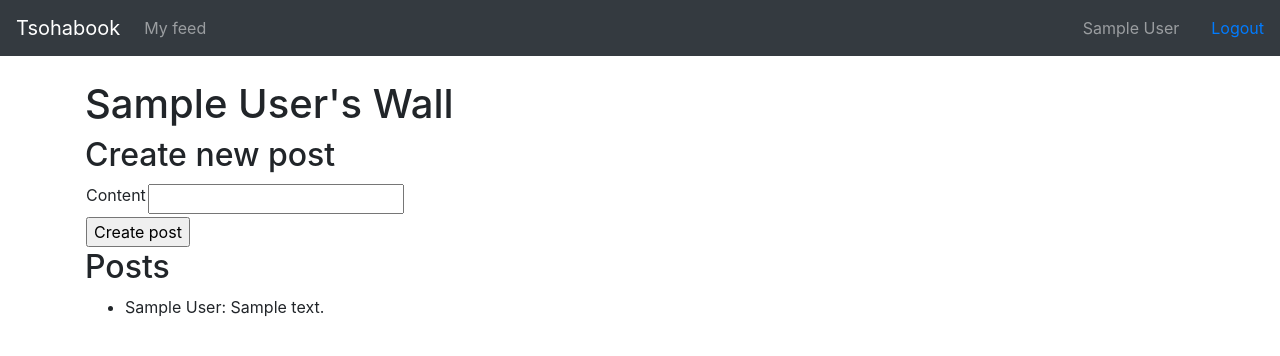
After one commit to Kailari/tsoha-19, a Flask app: page /wall/1/ in a window 1280 px wide. The commit adds this page. Shown: the top 356 px of the page. Run offline with Flask 2, Linux system fonts and the light colour scheme; a user stored in the database is signed in; data comes from the database, SQL or seed files in the repository; tables that the repository leaves empty hold one stand-in row (values such as "Sample post"); some libraries are stand-ins or nearby versions.

Commit message:
Stub implementation of user walls/feeds in

```diff
--- a/application/__init__.py
+++ b/application/__init__.py
@@ -19,17 +19,22 @@ import os
 if os.environ.get("HEROKU"):
     app.config["SQLALCHEMY_DATABASE_URI"] = os.environ.get("DATABASE_URL")
 else:
-    app.config["SQLALCHEMY_DATABASE_URI"] = "sqlite:///posts.db"
+    app.config["SQLALCHEMY_DATABASE_URI"] = "sqlite:///database.db"
     app.config["SQLALCHEMY_ECHO"] = True
 
 from flask_sqlalchemy import SQLAlchemy
 db = SQLAlchemy(app)
 
-from application import views
 from application.auth import models
 from application.posts import models
+from application.wall import models
+from application.comments import models
+
+from application import views
 from application.auth import views
 from application.posts import views
+from application.feed import views
+from application.wall import views
 
 # Login
 from flask_login import LoginManager
@@ -49,5 +54,8 @@ def load_user(user_id):
 
 try:
     db.create_all()
+
+    from application.auth.models import create_account_triggers
+    create_account_triggers()
 except:
     pass
--- a/application/auth/views.py
+++ b/application/auth/views.py
@@ -3,6 +3,7 @@ from flask_login import login_user, logout_user
 
 from application import app, bcrypt, db
 from application.auth.models import User
+from application.wall.models import Wall
 from application.auth.forms import LoginForm, RegisterForm
 
 
@@ -49,7 +50,9 @@ def auth_register():
 
     pw_hash = bcrypt.generate_password_hash(form.password.data).decode("utf-8")
 
-    user = User(form.name.data, form.username.data, pw_hash)
+    user = User(form.name.data,
+                form.username.data,
+                pw_hash)
     db.session().add(user)
     db.session().commit()
 
--- a/application/posts/models.py
+++ b/application/posts/models.py
@@ -1,7 +1,8 @@
 from application import db
+from application.models import WithIDAndDatesCreatedAndModified
 from sqlalchemy import text
-from application.models import WithIDAndDatesCreatedAndModified
 import os
+
 
 class Post(WithIDAndDatesCreatedAndModified):
     id = db.Column(db.Integer, primary_key=True)
@@ -11,6 +12,43 @@ class Post(WithIDAndDatesCreatedAndModified):
                          db.ForeignKey('account.id'),
                          nullable=False)
 
-    def __init__(self, content):
+    wall_id = db.Column(db.Integer,
+                        db.ForeignKey('wall.id'),
+                        nullable=False)
+
+    comments = db.relationship("Comment", backref='post', lazy=True)
+
+    def __init__(self, content, owner_id, wall_id):
         super().__init__()
         self.content = content
+        self.wall_id = wall_id
+        self.owner_id = owner_id
+
+    @staticmethod
+    def get_posts_for_user_wall(user_id):
+        stmt = text("SELECT "
+                    " Post.id AS post_id,"
+                    " Post.owner_id AS poster_id,"
+                    " Poster.name AS poster_name,"
+                    " Post.date_created AS date_created,"
+                    " Post.date_modified AS date_modified,"
+                    " Post.content AS content"
+                    " FROM Account"
+                    "  INNER JOIN Wall ON Wall.id = :user_id"
+                    "  INNER JOIN Post ON Post.wall_id = Wall.id"
+                    "  INNER JOIN Account AS Poster ON Poster.id = Post.owner_id"
+                    "  GROUP BY Post.id"
+                    ).params(user_id=user_id)
+        res = db.engine.execute(stmt)
+
+        posts = []
+        for row in res:
+            posts.append({
+                "post_id": row["post_id"],
+                "poster_id": row["poster_id"],
+                "poster_name": row["poster_name"],
+                "date_created": row["date_created"],
+                "date_modified": row["date_modified"],
+                "content": row["content"],
+            })
+        return posts
--- a/application/templates/layout.html
+++ b/application/templates/layout.html
@@ -3,6 +3,7 @@
 
 <head>
   <meta charset="utf-8">
+  <meta name="viewport" content="width=device-width, initial-scale=1, shrink-to-fit=no">
   <title>Tsohabook</title>
   <link rel="stylesheet" href="https://maxcdn.bootstrapcdn.com/bootstrap/4.0.0/css/bootstrap.min.css"
     integrity="sha384-Gn5384xqQ1aoWXA+058RXPxPg6fy4IWvTNh0E263XmFcJlSAwiGgFAW/dAiS6JXm" crossorigin="anonymous">
@@ -10,36 +11,34 @@
 
 <body>
   <nav class="navbar navbar-expand-md navbar-dark bg-dark mb-4">
-    <a class="navbar-brand" href="#">Tsohabook</a>
+    <a class="navbar-brand" href="/">Tsohabook</a>
     <button class="navbar-toggler" type="button" data-toggle="collapse" data-target="#navbarCollapse"
       aria-controls="navbarCollapse" aria-expanded="false" aria-label="Toggle navigation">
       <span class="navbar-toggler-icon"></span>
     </button>
     <div class="collapse navbar-collapse" id="navbarCollapse">
+      {% if current_user.is_authenticated %}
       <ul class="navbar-nav mr-auto">
         <li class="nav-item">
-          <a class="nav-link" href="{{ url_for('posts_list') }}">List posts</a>
-        </li>
-        <li class="nav-item">
-          <a class="nav-link" href="{{ url_for('posts_form') }}">Create new post</a>
+          <a class="nav-link" href="{{ url_for('user_feed') }}">My feed</a>
         </li>
       </ul>
       <div class="form-inline mt-2 mt-md-0">
-        {% if current_user.is_authenticated %}
         <ul class="navbar-nav mr-auto">
           <li class="nav-item">
-            <a class="nav-link"></a> <!--href="{{ url_for('user_wall', user_id=current_user.id) }}">-->
+            <a class="nav-link" href="{{ url_for('user_wall', user_id=current_user.id) }}">
               {{ current_user.name }}
             </a>
           </li>
         </ul>
         <a class="ml-4" href="{{ url_for('auth_logout') }}">Logout</a>
-        {% else %}
-        <a style="margin-right: 5px" href="{{ url_for('auth_login') }}">Login</a>
-        <span class="navbar-brand" style="margin-right: 5px">/</span>
-        <a href="{{ url_for('auth_register') }}">Register</a>
-        {% endif %}
       </div>
+      {% else %}
+      <div class="mr-auto"></div>
+      <a style="margin-right: 5px" href="{{ url_for('auth_login') }}">Login</a>
+      <span class="navbar-brand" style="margin-right: 5px">/</span>
+      <a href="{{ url_for('auth_register') }}">Register</a>
+      {% endif %}
     </div>
   </nav>
 
--- /dev/null
+++ b/application/templates/wall/user_wall.html
@@ -0,0 +1,35 @@
+{% extends "layout.html" %}
+
+{% block body %}
+<h1>{{ user.name }}'s Wall</h1>
+<h2>Create new post</h2>
+<form method="POST" action="{{ url_for('user_wall', user_id=user.id) }}">
+  <table>
+    <tr>
+      <td>{{ form.content.label }}</td>
+      <td>{{ form.content }}</td>
+      <td>
+        <ul>
+          {% for error in form.content.errors %}
+          <li>{{ error }}</li>
+          {% endfor %}
+        </ul>
+      </td>
+    </tr>
+    <tr>
+      <td colspan="2">
+        <input type="submit" value="Create post" />
+      </td>
+    </tr>
+  </table>
+</form>
+
+<h2>Posts</h2>
+<ul>
+  {% for post in posts %}
+  <li>
+    {{ post.poster_name }}: {{ post.content }}
+  </li>
+  {% endfor %}
+</ul>
+{% endblock %}
--- /dev/null
+++ b/application/wall/views.py
@@ -0,0 +1,41 @@
+from application import app, db
+from flask import render_template, request, redirect, url_for
+from flask_login import login_required, current_user
+from application.posts.models import Post
+from application.auth.models import User
+from application.posts.forms import PostForm
+
+
+@app.route("/wall/<user_id>/", methods=["GET", "POST"])
+@login_required
+def user_wall(user_id):
+    user = User.query.get(user_id)
+
+    if not user:
+        return redirect(url_for("user_feed",
+                                user_id=current_user.id,
+                                error="Invalid user ID"))
+
+    if request.method == "GET":
+        return render_template("wall/user_wall.html",
+                               posts=Post.get_posts_for_user_wall(user_id),
+                               user=user,
+                               form=PostForm())
+
+    form = PostForm(request.form)
+
+    if not form.validate():
+        return render_template("wall/user_wall.html",
+                               posts=Post.get_posts_for_user_wall(user_id),
+                               form=form)
+
+    content = form.content.data
+    owner_id = current_user.id
+    wall_id = user.wall.id
+
+    post = Post(content, owner_id, wall_id)
+    post.owner_id = current_user.id
+    db.session().add(post)
+    db.session().commit()
+
+    return redirect(url_for("user_wall", user_id=user_id))
```
Also changed, not shown: application/auth/models.py (+18 -0 lines), application/comments/models.py (added, +19 -0 lines), application/feed/views.py (added, +9 -0 lines), application/templates/feed/user_feed.html (added, +7 -0 lines), application/wall/models.py (added, +29 -0 lines), application/comments/__init__.py (added), application/feed/__init__.py (added), application/wall/__init__.py (added).
